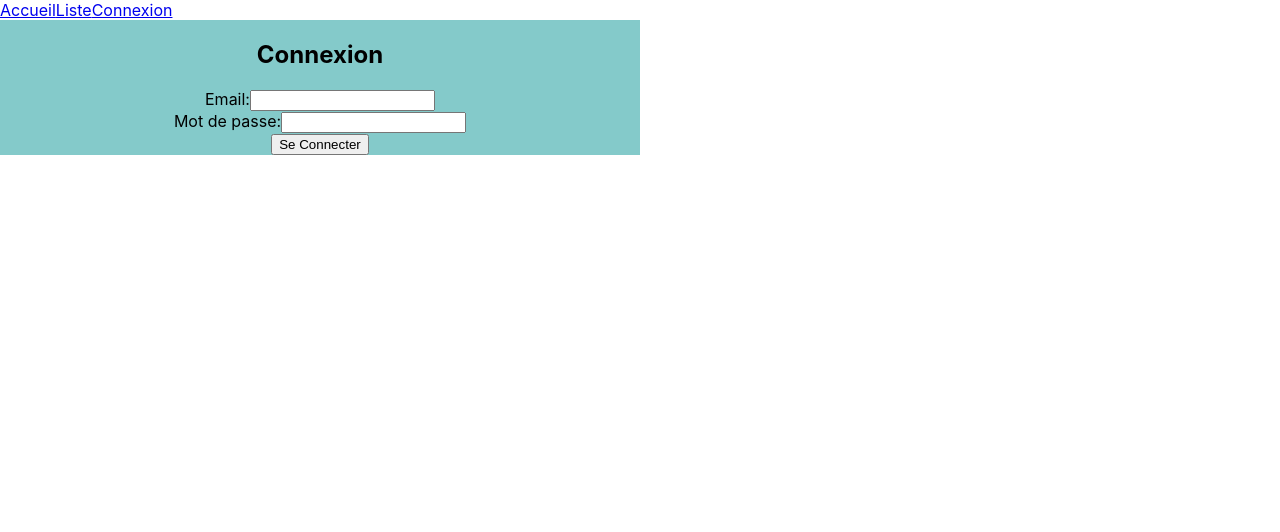
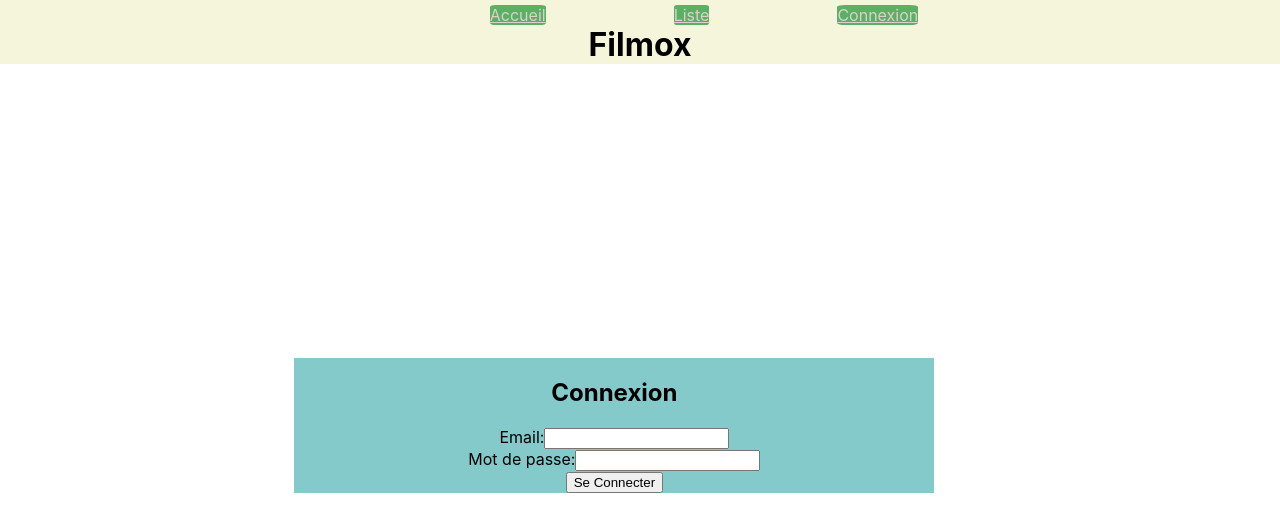
Before and after one commit to TondeurSophie/blog, a React (Create React App) app: page /connexion in a window 1280 px wide. Shown: the top 532 px of the page. Built offline with nearby package versions, Linux system fonts and the light colour scheme.

Commit message:
affichage css

```diff
--- a/src/App.css
+++ b/src/App.css
@@ -44,4 +44,23 @@
   display: flex;
   justify-content: center;
   align-items: center;
+  margin: 23%;
 }
+
+.header{
+  background-color: beige;
+  display: flex;
+  justify-content: center;
+  align-items: center;
+}
+.titre{
+  background-color: beige;
+  margin:0%;
+}
+.button{
+  margin-left: 10%;
+  margin-top: 5px;
+  background-color: #5cb063;
+  border-radius: 10%;
+  color:rgb(222, 206, 206);
+}
--- a/src/App.js
+++ b/src/App.js
@@ -6,16 +6,19 @@ import Connexion from './components/Connexion.js';
 function App() {
   return (
     <div>
-    <Link to="/">Accueil</Link>
-      <Link to="/liste">Liste</Link>
-      <Link to="/connexion">Connexion</Link>
-
+      <div className='header'>
+        <Link className="button" to="/">Accueil</Link>
+        <Link className="button" to="/liste">Liste</Link>
+        <Link className="button" to="/connexion">Connexion</Link>
+      </div>
+      <center><h1 className='titre'>Filmox</h1></center>
     <Routes>
         {/* <Route exact path="/" component={<Accueil/>} /> */}
         <Route path="/"           element={<Accueil/>}/>
         <Route path="/liste"      element={<Liste/>} />
         <Route path="/connexion"  element={<Connexion/>} />
     </Routes>
+
     </div>
   );
 
--- a/src/components/Accueil.js
+++ b/src/components/Accueil.js
@@ -1,50 +1,12 @@
-import React, { useEffect, useState } from 'react';
-
+import React from 'react'
 
 export default function Accueil() {
-
-
-  // Pour stocker
-  const [blog, setblog] = useState([]);
-  // Pour gérer l'affichage
-  const [affichage, setAffichage] = useState(false);
-
-
-  const recup = async ()=>{
-    //Chargement BDD
-    await fetch(`http://localhost:3008/articles`,
-    {method: "GET"})
-    .then(reponse => reponse.json()).then(data => {
-        setblog(data);
-        setAffichage(true);
-        console.log(data);
-      })
-      .catch(error => console.error(error));
-  };
-
-
-
-
-
-  useEffect(() => {
-    recup()
-  },[])
-
-
-
   return (
     <div>
-      {affichage ?
-        blog.map(articles => (
-          <div>
-            <fieldset>
-              <p>Articles : {articles.utilisateurs_id}</p>
-              <p>Articles : {articles.titre}</p>
-            </fieldset>
-          </div>
-        )) : <p>Chargement ...</p>}
-
-        <br/><br/>
+        <br/>
+        Bienvenue sur notre blog
+        <br/>
+        Ce blog vous permet de lire des articles concernant les films et les animaux.
     </div>
   )
 }
--- a/src/components/Liste.js
+++ b/src/components/Liste.js
@@ -1,8 +1,51 @@
-import React from 'react'
+import React, { useEffect, useState } from 'react';
 
 export default function Liste() {
-  return (
-    <div>Liste
-    </div>
-  )
+   // Pour stocker
+   const [blog, setblog] = useState([]);
+   // Pour gérer l'affichage
+   const [affichage, setAffichage] = useState(false);
+
+
+   const recup = async ()=>{
+     //Chargement BDD
+     await fetch(`http://localhost:3008/articles`,
+     {method: "GET"})
+     .then(reponse => reponse.json()).then(data => {
+         setblog(data);
+         setAffichage(true);
+         console.log(data);
+       })
+       .catch(error => console.error(error));
+   };
+
+
+
+
+
+   useEffect(() => {
+     recup()
+   },[])
+
+
+
+   return (
+     <div>
+        <center><h1>Liste de tous les articles</h1></center>
+       {affichage ?
+         blog.map(articles => (
+           <div>
+             <fieldset>
+               <p>Date de publication : {articles.date_creation}</p>
+               <p>Auteur : {articles.auteur}</p>
+               <p>Titre : {articles.titre}</p>
+               <p> {articles.texte}</p>
+             </fieldset>
+           </div>
+         )) : <p>Chargement ...</p>}
+
+         <br/><br/>
+     </div>
+   )
+
 }
```
